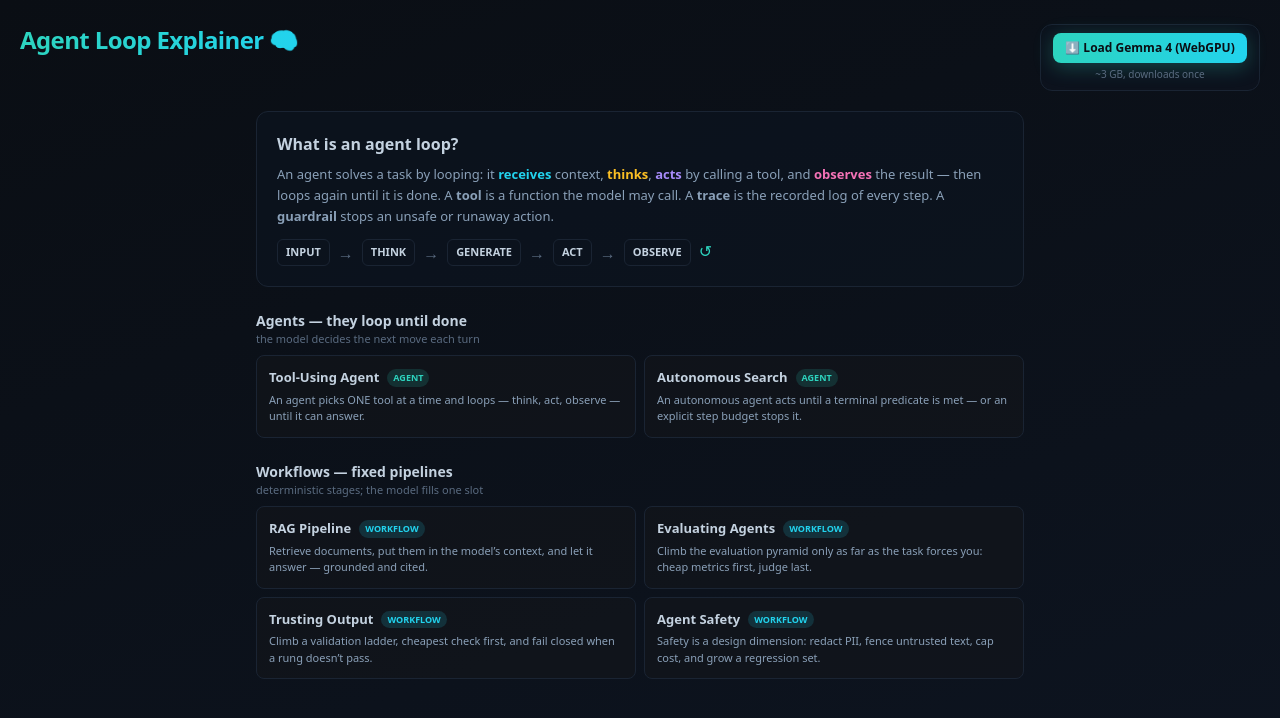
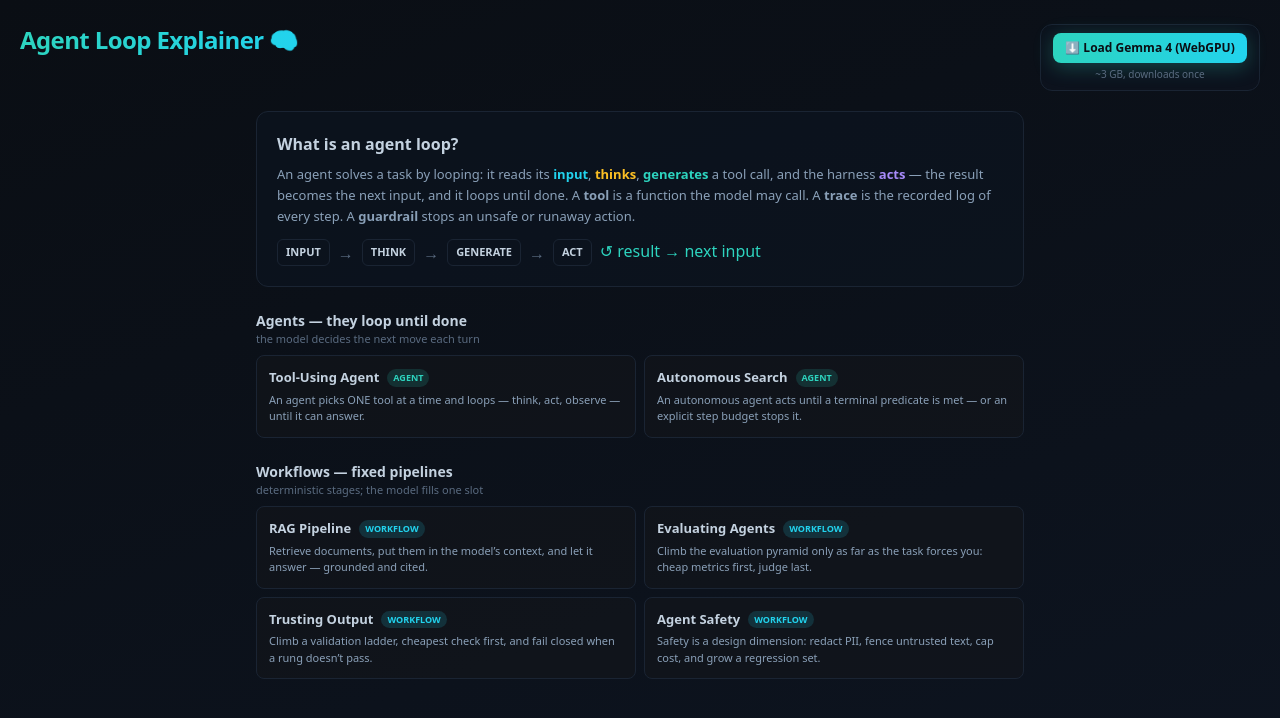
Before and after one commit to tdu-naifen/AgentVisualization, a Next.js app in the folder web/: page / in a window 1280 px wide. Shown: the top 718 px of the page. Built offline with nearby package versions, Linux system fonts and the light colour scheme.

Commit message:
fix(learn): align concept rail to input/think/generate/act (drop OBSERVE)
Co-Authored-By: Claude <noreply@anthropic.com>

```diff
--- a/web/src/components/LearnView.tsx
+++ b/web/src/components/LearnView.tsx
@@ -1,7 +1,7 @@
 'use client';
 
-// LearnView — the concept landing. Teaches the loop once (what receive/think/act/
-// observe mean; tool/trace/guardrail), then lists scenarios as cards in two groups:
+// LearnView — the concept landing. Teaches the loop once (what input/think/generate/
+// act mean; tool/trace/guardrail), then lists scenarios as cards in two groups:
 // Agents (loop) vs Workflows (pipeline). Clicking a card opens its live run.
 
 import { motion } from 'framer-motion';
@@ -22,14 +22,14 @@ export default function LearnView({
       <section className="rounded-xl border border-line bg-bg-panel/60 p-5">
         <h2 className="mb-2 text-base font-bold text-ink-base">What is an agent loop?</h2>
         <p className="mb-3 text-[13px] leading-relaxed text-ink-dim">
-          An agent solves a task by looping: it <b className="text-ctx">receives</b> context,{' '}
-          <b className="text-think">thinks</b>, <b className="text-tool">acts</b> by calling a tool,
-          and <b className="text-observe">observes</b> the result — then loops again until it is done.
-          A <b>tool</b> is a function the model may call. A <b>trace</b> is the recorded log of every
-          step. A <b>guardrail</b> stops an unsafe or runaway action.
+          An agent solves a task by looping: it reads its <b className="text-ctx">input</b>,{' '}
+          <b className="text-think">thinks</b>, <b className="text-decide">generates</b> a tool call,
+          and the harness <b className="text-tool">acts</b> — the result becomes the next input, and it
+          loops until done. A <b>tool</b> is a function the model may call. A <b>trace</b> is the recorded
+          log of every step. A <b>guardrail</b> stops an unsafe or runaway action.
         </p>
         <div className="flex flex-wrap gap-2">
-          {['INPUT', 'THINK', 'GENERATE', 'ACT', 'OBSERVE'].map((label, i, arr) => (
+          {['INPUT', 'THINK', 'GENERATE', 'ACT'].map((label, i, arr) => (
             <span key={label} className="flex items-center gap-2">
               <span className="rounded-md border border-line px-2 py-1 text-[11px] font-semibold text-ink-base">
                 {label}
@@ -37,7 +37,7 @@ export default function LearnView({
               {i < arr.length - 1 && <span className="text-ink-faint">→</span>}
             </span>
           ))}
-          <span className="text-decide">↺</span>
+          <span className="text-decide">↺ result → next input</span>
         </div>
       </section>
 
```
